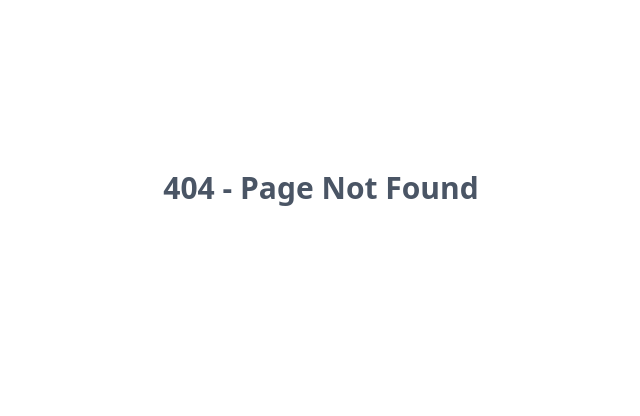
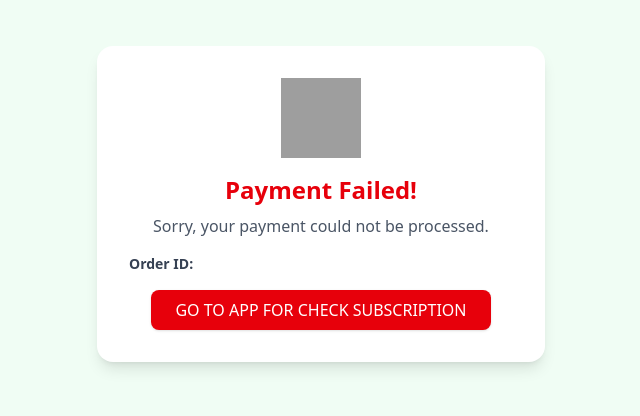
Before and after one commit to techcartel16d/web_revision24, a React (Vite) app: page /app-subscription-response in a window 1280 px wide. Before the commit this address had no page. Shown: the part 212-628 px from the top of the page, without its empty margins (319-959 px from the left). Built offline with nearby package versions, Linux system fonts and the light colour scheme; grey boxes are pictures that could not be loaded.

Commit message:
add subscription app page

```diff
--- a/src/App.jsx
+++ b/src/App.jsx
@@ -39,12 +39,14 @@ import NotFoundPage from './pages/NotFoundPage';
 import ScrollToTop from './components/ScrollToTop';
 import CashfreeCheckoutPage from './pages/CashfreeCheckoutPage';
 import AppPaymentResponse from './pages/AppPaymentResponse';
+import SubscriptionCheckout from './pages/app_pages/SubscriptionCheckout';
+import SubscriptionRespose from './pages/app_pages/SubscriptionRespose';
 
 function App() {
   Clarity.init("sjskd9cztm")
   return (
     <Router>
-        <ScrollToTop />
+      <ScrollToTop />
       <Routes>
         {/* ALWAYS ACCESSIBLE ROUTE */}
         <Route path="/" element={<HomePage />} />
@@ -68,6 +70,8 @@ function App() {
           <Route path="/reset-password" element={<SetNewPasswordPage />} />
           <Route path="/cashfree-payment" element={<CashfreeCheckoutPage />} />
           <Route path="/app-payment-response" element={<AppPaymentResponse />} />
+          <Route path="/app-subscription-checkout" element={<SubscriptionCheckout />} />
+          <Route path="/app-subscription-response" element={<SubscriptionRespose />} />
 
         </Route>
 
--- a/src/components/SubscriptionPlans.jsx
+++ b/src/components/SubscriptionPlans.jsx
@@ -53,7 +53,7 @@ const SubscriptionPlans = ({ userInfo }) => {
             const res = await dispatch(checkoutpaySlice(planData)).unwrap();
             if (res.status && res.payment_session_id) {
                 if (window.Cashfree) {
-                    const cashfree = window.Cashfree({ mode: "production" });
+                    const cashfree = window.Cashfree({ mode: "production" });  //production
                     cashfree.checkout({
                         paymentSessionId: res.payment_session_id,
                         redirectTarget: "_self",
--- /dev/null
+++ b/src/pages/app_pages/SubscriptionCheckout.jsx
@@ -0,0 +1,65 @@
+// SubscriptionCheckout
+
+import React, { useEffect, useState } from 'react';
+import { useLocation, useNavigate } from 'react-router-dom';
+
+const SubscriptionCheckout = () => {
+    const location = useLocation();
+    const navigate = useNavigate();
+    const [sdkLoaded, setSdkLoaded] = useState(false);
+
+    const queryParams = new URLSearchParams(location.search);
+    const orderId = queryParams.get('order_id');
+    const sessionId = queryParams.get('session_id');
+    const userId = queryParams.get('user_id');
+    const amount = queryParams.get('amount');
+
+    // Load Cashfree SDK
+    useEffect(() => {
+        const script = document.createElement('script');
+        script.src = "https://sdk.cashfree.com/js/v3/cashfree.js";
+        script.async = true;
+
+        script.onload = () => {
+            setSdkLoaded(true);
+        };
+
+        script.onerror = () => {
+            alert("Failed to load Cashfree SDK");
+        };
+
+        document.body.appendChild(script);
+
+        return () => {
+            document.body.removeChild(script);
+        };
+    }, []);
+
+    // Call checkout when SDK is loaded
+    useEffect(() => {
+        if (!orderId || !sessionId || !userId || !amount) {
+            navigate('/payment-response?status=failed&reason=missing_params');
+            return;
+        }
+
+        if (sdkLoaded && window.Cashfree) {
+            const cashfree = window.Cashfree({ mode: "production" }); // Change to "production" for live
+            cashfree.checkout({
+                paymentSessionId: sessionId,
+                redirectTarget: "_self",
+                redirectUrl: `/api/payment/cashfree/success?order_id=${orderId}`
+            });
+
+
+        }
+    }, [sdkLoaded, orderId, sessionId, userId, amount, navigate]);
+
+    return (
+        <div className="flex flex-col items-center justify-center h-screen bg-white">
+            <h2 className="text-lg font-semibold text-gray-700">Launching Payment...</h2>
+            <p className="text-gray-500 mt-2">Please wait while we initiate your secure payment session.</p>
+        </div>
+    );
+};
+
+export default SubscriptionCheckout;
--- /dev/null
+++ b/src/pages/app_pages/SubscriptionRespose.jsx
@@ -0,0 +1,58 @@
+
+
+import React from 'react';
+import { useSearchParams, Link } from 'react-router-dom';
+
+const SubscriptionRespose = () => {
+    const [searchParams] = useSearchParams();
+    const status = searchParams.get("status");
+    const orderId = searchParams.get("order_id");
+    const paymentId = searchParams.get("payment_id");
+    const reason = searchParams.get("reason");
+
+    const isSuccess = status === "success";
+
+    return (
+        <div className="min-h-screen flex items-center justify-center bg-green-50 p-4">
+            <div className="max-w-md w-full bg-white shadow-lg rounded-2xl p-8 text-center">
+                <img
+                    src={
+                        isSuccess
+                            ? "https://cdn-icons-png.flaticon.com/512/845/845646.png"
+                            : "https://cdn-icons-png.flaticon.com/512/1828/1828665.png"
+                    }
+                    alt={isSuccess ? "Success" : "Failed"}
+                    className="w-20 h-20 mx-auto mb-4"
+                />
+                <h2 className={`text-2xl font-bold mb-2 ${isSuccess ? "text-green-600" : "text-red-600"}`}>
+                    {isSuccess ? "Payment Successful!" : "Payment Failed!"}
+                </h2>
+
+                {isSuccess ? (
+                    <p className="text-gray-600 mb-4">
+                        Thank you for your payment. Your subscription is now active.
+                    </p>
+                ) : (
+                    <p className="text-gray-600 mb-4">
+                        Sorry, your payment could not be processed.
+                    </p>
+                )}
+
+                <div className="text-left text-sm text-gray-700 mb-4">
+                    <p><strong>Order ID:</strong> {orderId}</p>
+                    {paymentId && <p><strong>Payment ID:</strong> {paymentId}</p>}
+                    {!isSuccess && reason && <p><strong>Reason:</strong> {reason}</p>}
+                </div>
+
+                <p
+
+                    className={`inline-block px-6 py-2 text-white ${isSuccess ? "bg-green-600 hover:bg-green-700" : "bg-red-600 hover:bg-red-700"} rounded-lg shadow`}
+                >
+                    GO TO APP FOR CHECK SUBSCRIPTION
+                </p>
+            </div>
+        </div>
+    );
+};
+
+export default SubscriptionRespose;
```
